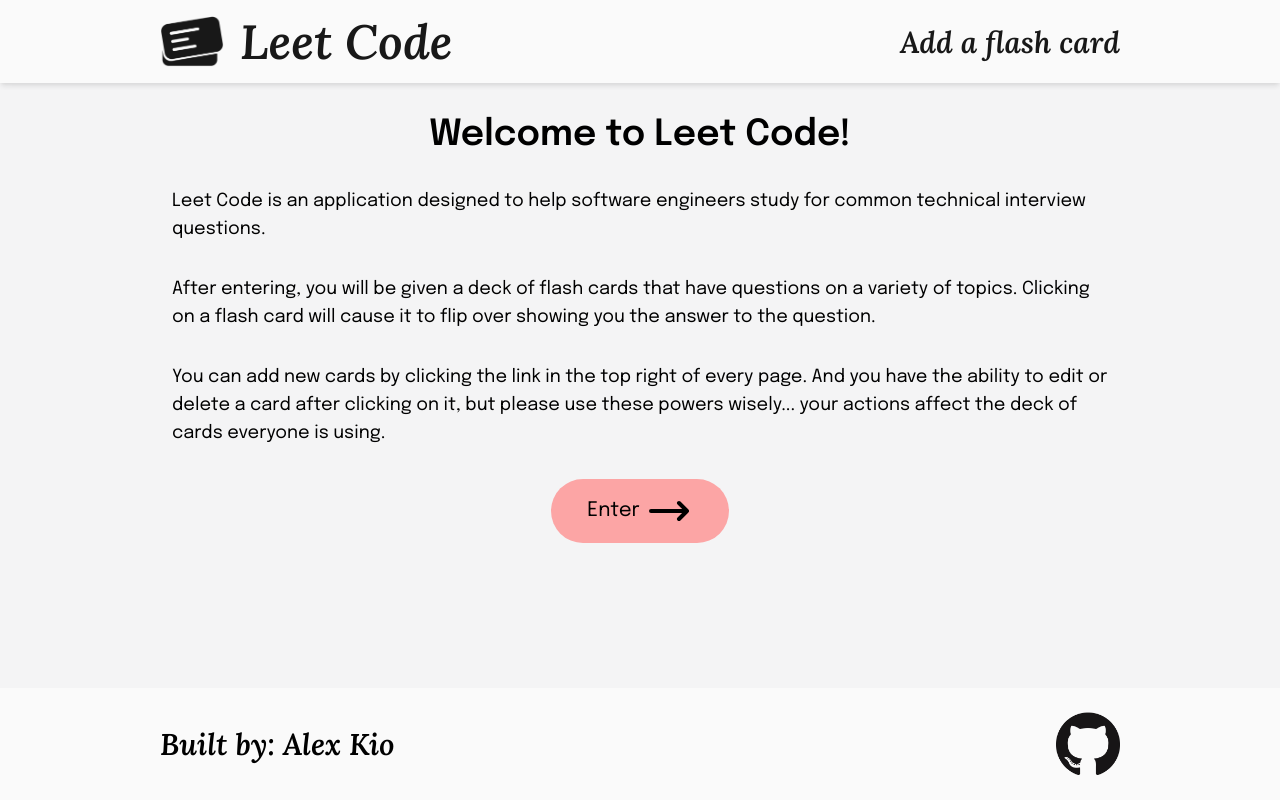
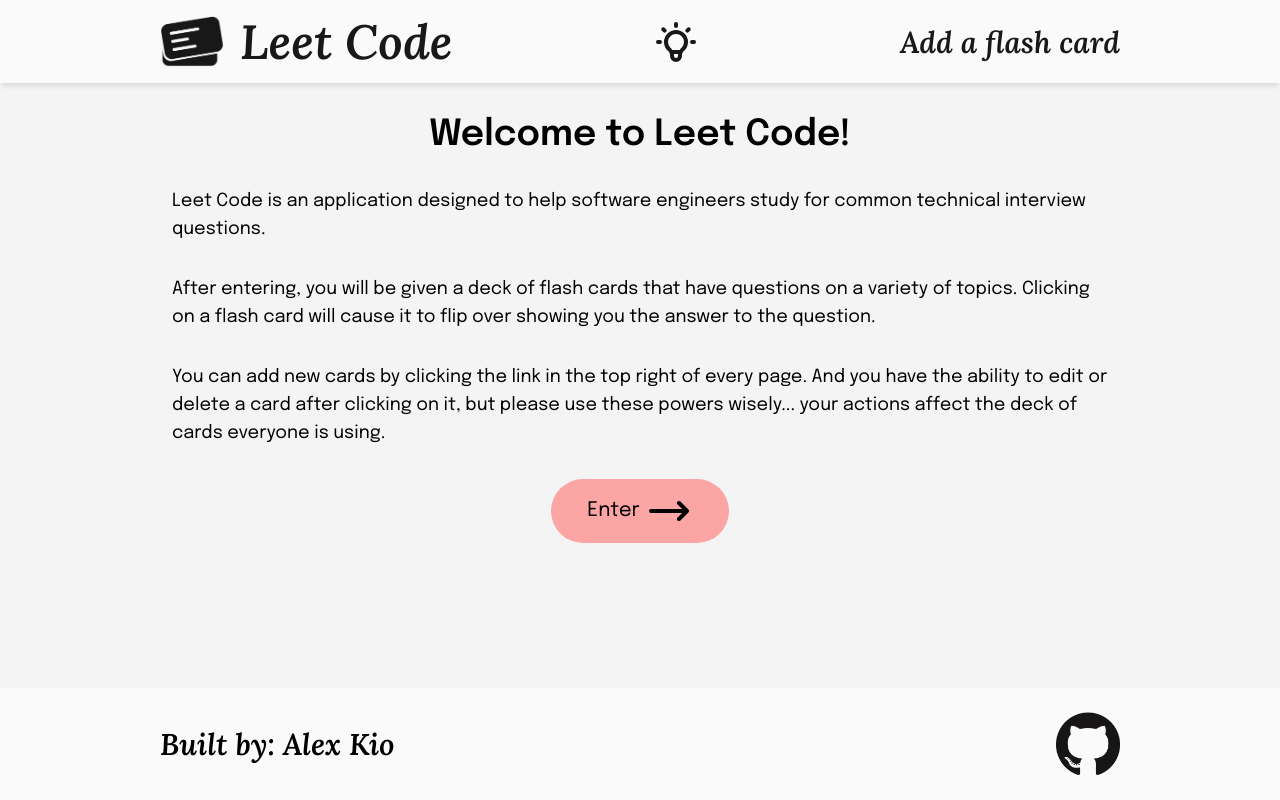
Before and after one commit to alexmkio/leet-cards, a Next.js app: page / in a window 1280 px wide. Built offline with nearby package versions, Linux system fonts and the light colour scheme; no server answers.

Commit message:
Create Context for Theme

```diff
--- a/components/Header.tsx
+++ b/components/Header.tsx
@@ -1,9 +1,11 @@
 import { useRouter } from 'next/router'
 import Link from 'next/link'
 import Image from 'next/image'
+import { useTheme } from '../context/ThemeContext'
 import gitHubDark from '../images/flash_cards.png'
 
 export default function Header() {
+  const { darkMode, changeTheme } = useTheme()
   const router = useRouter()
 
   let appLogo =
@@ -35,9 +37,27 @@
         </a>
       </Link>
   }
+
+
+  let modeIcon
+  if (darkMode) {
+    modeIcon =
+      <svg xmlns="http://www.w3.org/2000/svg" className="h-12 w-12" fill="none" viewBox="0 0 24 24" stroke="currentColor">
+        <path strokeLinecap="round" strokeLinejoin="round" strokeWidth={2} d="M20.354 15.354A9 9 0 018.646 3.646 9.003 9.003 0 0012 21a9.003 9.003 0 008.354-5.646z" />
+      </svg>
+  } else {
+    modeIcon =
+      <svg xmlns="http://www.w3.org/2000/svg" className="h-12 w-12" fill="none" viewBox="0 0 24 24" stroke="currentColor">
+        <path strokeLinecap="round" strokeLinejoin="round" strokeWidth={2} d="M9.663 17h4.673M12 3v1m6.364 1.636l-.707.707M21 12h-1M4 12H3m3.343-5.657l-.707-.707m2.828 9.9a5 5 0 117.072 0l-.548.547A3.374 3.374 0 0014 18.469V19a2 2 0 11-4 0v-.531c0-.895-.356-1.754-.988-2.386l-.548-.547z" />
+      </svg>
+  }
+
   return (
     <header className="flex flex-col p-2 md:p-4 md:flex-row md:justify-between md:px-40 items-center bg-gray-50 shadow-md sticky top-0 z-50 opacity-90">
       {logo}
+      <div onClick={() => changeTheme()}>
+        {modeIcon}
+      </div>
       <Link href='/add'>
         <a>
           <h2 className="font-header text-2xl md:text-3xl transition duration-300 ease-in-out hover:text-red-500">Add a flash card</h2>
--- a/context/DeckContext.tsx
+++ b/context/DeckContext.tsx
@@ -7,24 +7,20 @@
   addCard: (card: CardType) => void;
   updateCard: (id: Number | undefined, putObject: PutObject) => void;
   removeCard: (card: CardType) => void;
-};
+}
 
 const deckContextDefaultValues: deckContextType = {
   deck: [],
   addCard: (card) => {},
   updateCard: (id, putObject) => {},
   removeCard: (card) => {},
-};
+}
 
 const DeckContext = createContext<deckContextType>(deckContextDefaultValues);
 
-export function useDeck() {
-  return useContext(DeckContext);
-}
-
 type Props = {
   children: ReactNode;
-};
+}
 
 export function DeckProvider({ children }: Props) {
   const [deck, setDeck] = useState<CardType[]>([]);
@@ -45,34 +41,36 @@
 
   const addCard = (card: CardType) => {
     setDeck([...deck, card])
-  };
+  }
 
   const updateCard = (id: Number | undefined, putObject: PutObject) => {
     let ind = deck.findIndex(card => card.id === id)
     let currentDeck = deck
     currentDeck[ind].answer = putObject.answer
     setDeck([...currentDeck])
-  };
+  }
 
   const removeCard = (card: CardType) => {
     let ind = deck.findIndex(currentCard => currentCard.id === card.id)
     let currentDeck = deck
     currentDeck.splice(ind, 1)
     setDeck([...currentDeck])
-  };
+  }
 
   const value = {
     deck,
     addCard,
     updateCard,
     removeCard,
-  };
+  }
 
   return (
-    <>
-      <DeckContext.Provider value={value}>
-        {children}
-      </DeckContext.Provider>
-    </>
-  );
+    <DeckContext.Provider value={value}>
+      {children}
+    </DeckContext.Provider>
+  )
 }
+
+export function useDeck() {
+  return useContext(DeckContext);
+}
--- /dev/null
+++ b/context/ThemeContext.tsx
@@ -0,0 +1,40 @@
+import { createContext, useContext, ReactNode, useState } from "react";
+
+type themeContextType = {
+  darkMode: boolean;
+  changeTheme: () => void;
+}
+
+const themeContextDefaultValues: themeContextType = {
+  darkMode: false,
+  changeTheme: () => {},
+}
+
+const ThemeContext = createContext<themeContextType>(themeContextDefaultValues);
+
+type Props = {
+  children: ReactNode;
+}
+
+export function ThemeProvider({ children }: Props) {
+  const [darkMode, setMode] = useState<boolean>(false);
+
+  const changeTheme = () => {
+    darkMode ? setMode(false) : setMode(true)
+  }
+
+  const value = {
+    darkMode,
+    changeTheme,
+  }
+
+  return (
+    <ThemeContext.Provider value={value}>
+      {children}
+    </ThemeContext.Provider>
+  )
+}
+
+export function useTheme() {
+  return useContext(ThemeContext);
+}
--- a/pages/_app.tsx
+++ b/pages/_app.tsx
@@ -1,14 +1,17 @@
 import '../styles/globals.css'
 import type { AppProps } from 'next/app'
+import { ThemeProvider } from '../context/ThemeContext'
 import { DeckProvider } from '../context/DeckContext'
 import Layout from '../components/Layout'
 
 export default function MyApp({ Component, pageProps }: AppProps) {
   return (
-    <DeckProvider>
-      <Layout>
-        <Component {...pageProps} />
-      </Layout>
-    </DeckProvider>
+    <ThemeProvider>
+      <DeckProvider>
+        <Layout>
+          <Component {...pageProps} />
+        </Layout>
+      </DeckProvider>
+    </ThemeProvider>
   )
 }
```
